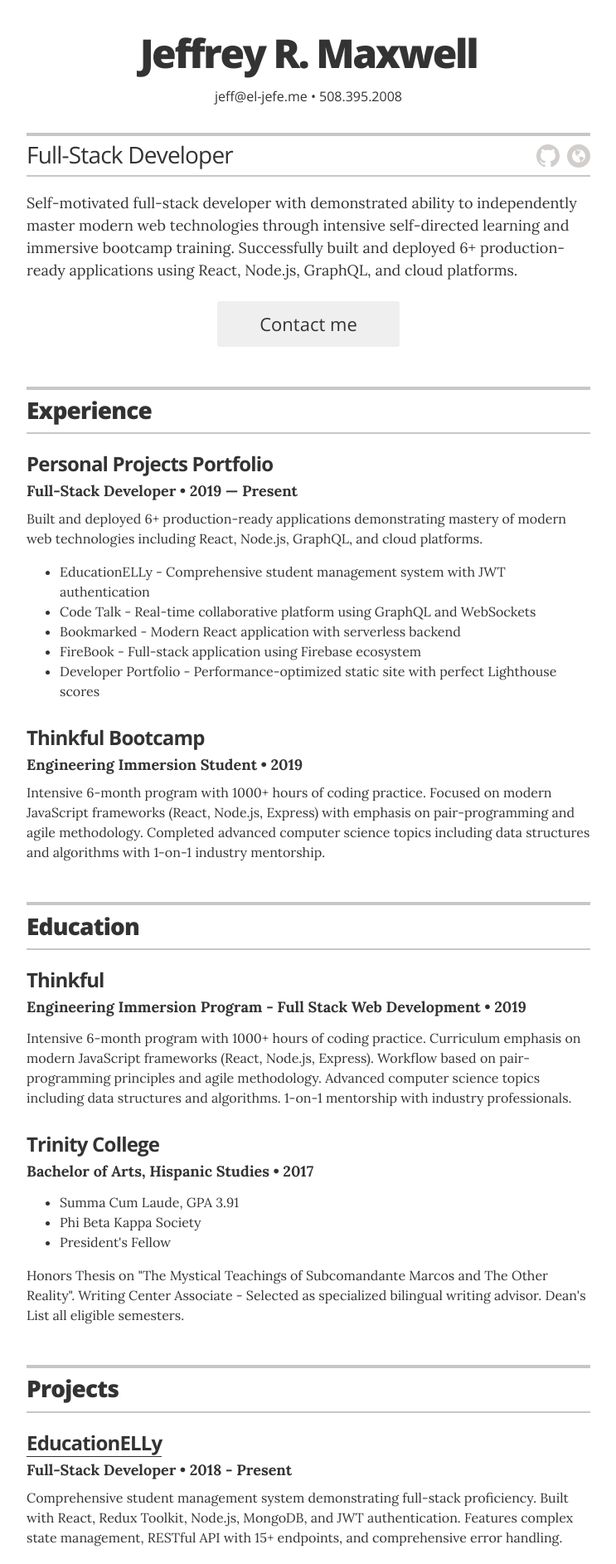
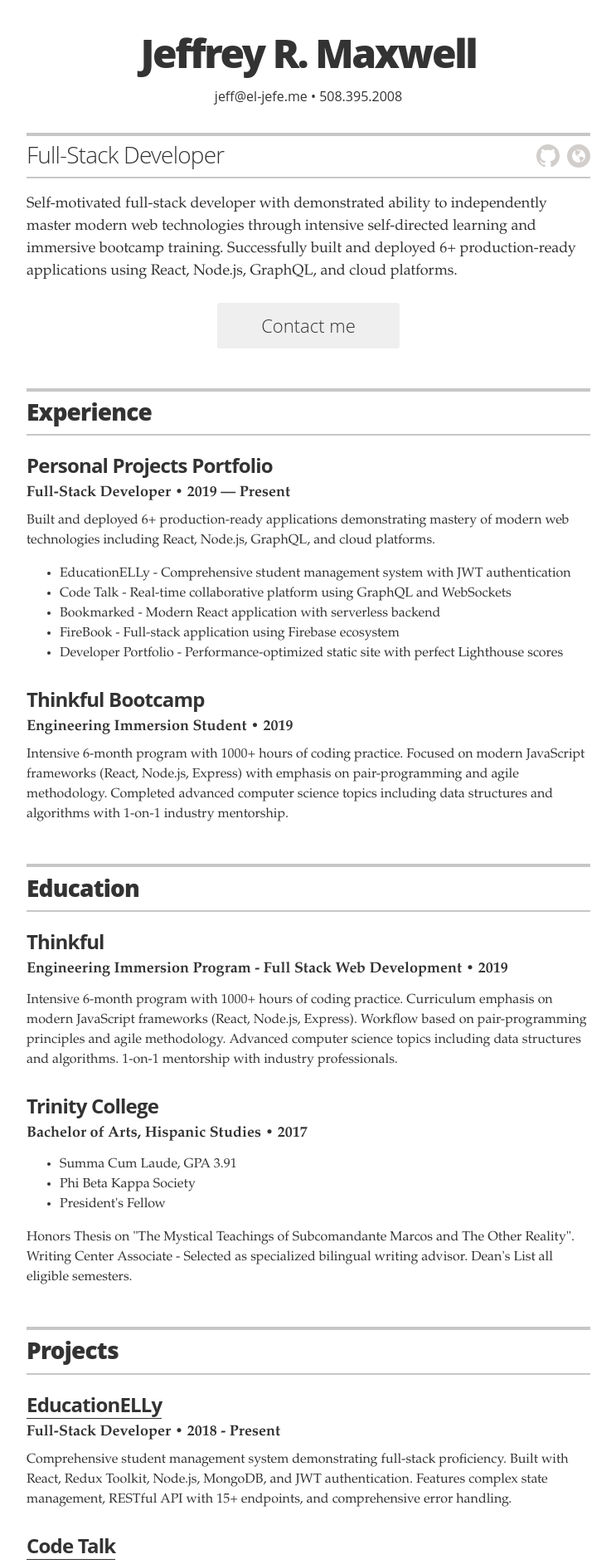
Before and after one commit to maxjeffwell/Resume, a Jekyll site: the page built from index.html, in a window 1280 px wide. Shown: the top 1885 px of the page at 83% size, without its empty margins (268-1011 px from the left). Built offline with Jekyll 4.4.1, drawn with Linux system fonts in a browser that asks for light colours.

Commit message:
Switch to architect theme
Enable remote theme with architect design and add jekyll-remote-theme plugin

```diff
--- a/_config.yml
+++ b/_config.yml
@@ -46,13 +46,15 @@ resume_social_links:
 resume_print_social_links: true
 
 # Design settings
-resume_theme: default
+#resume_theme: default
+remote_theme: pages-themes/architect@v0.2.0
 
 # Jekyll plugins
 plugins:
   - jekyll-feed
   - jekyll-sitemap
   - jekyll-seo-tag
+  - jekyll-remote-theme
 
 kramdown:
   input: GFM
```
